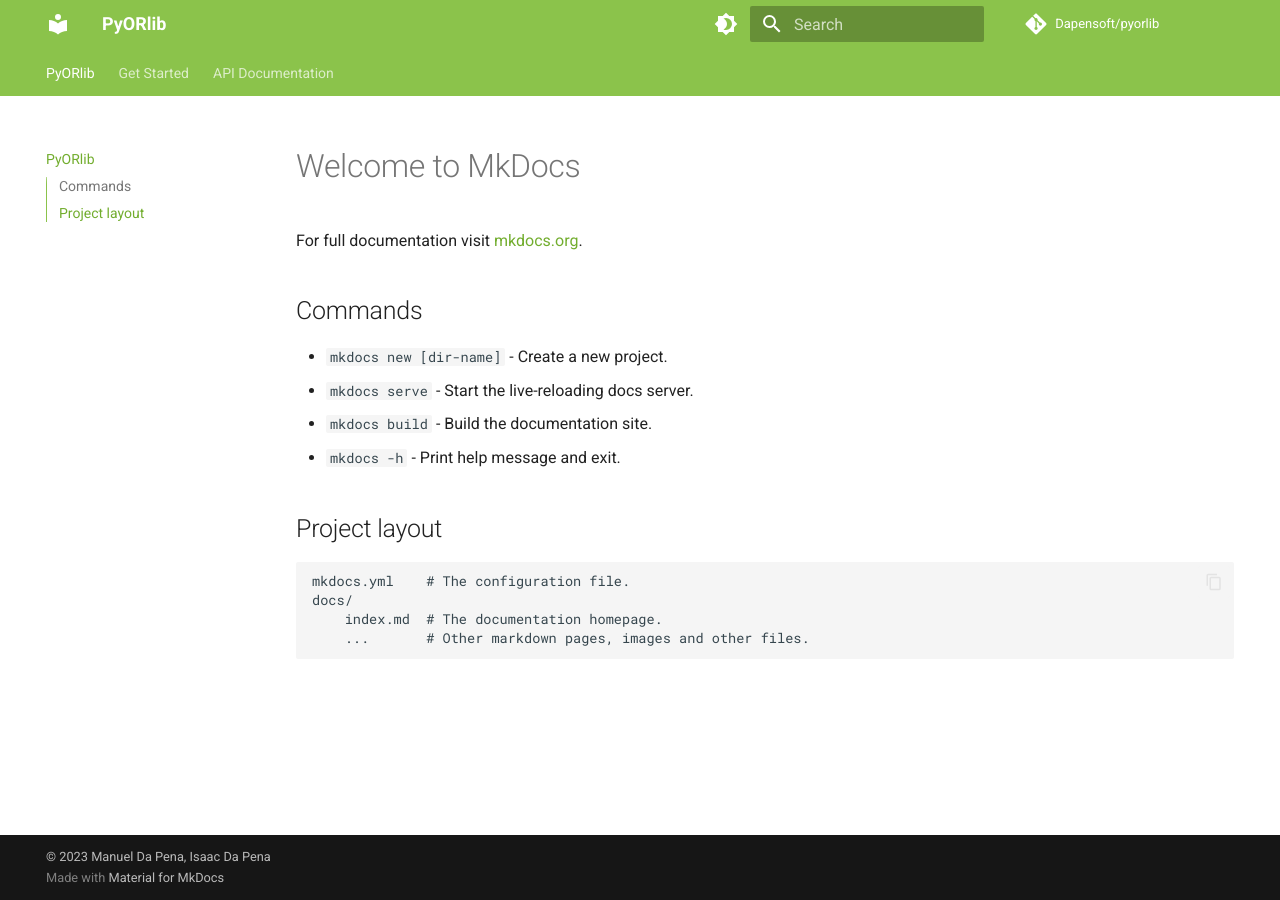
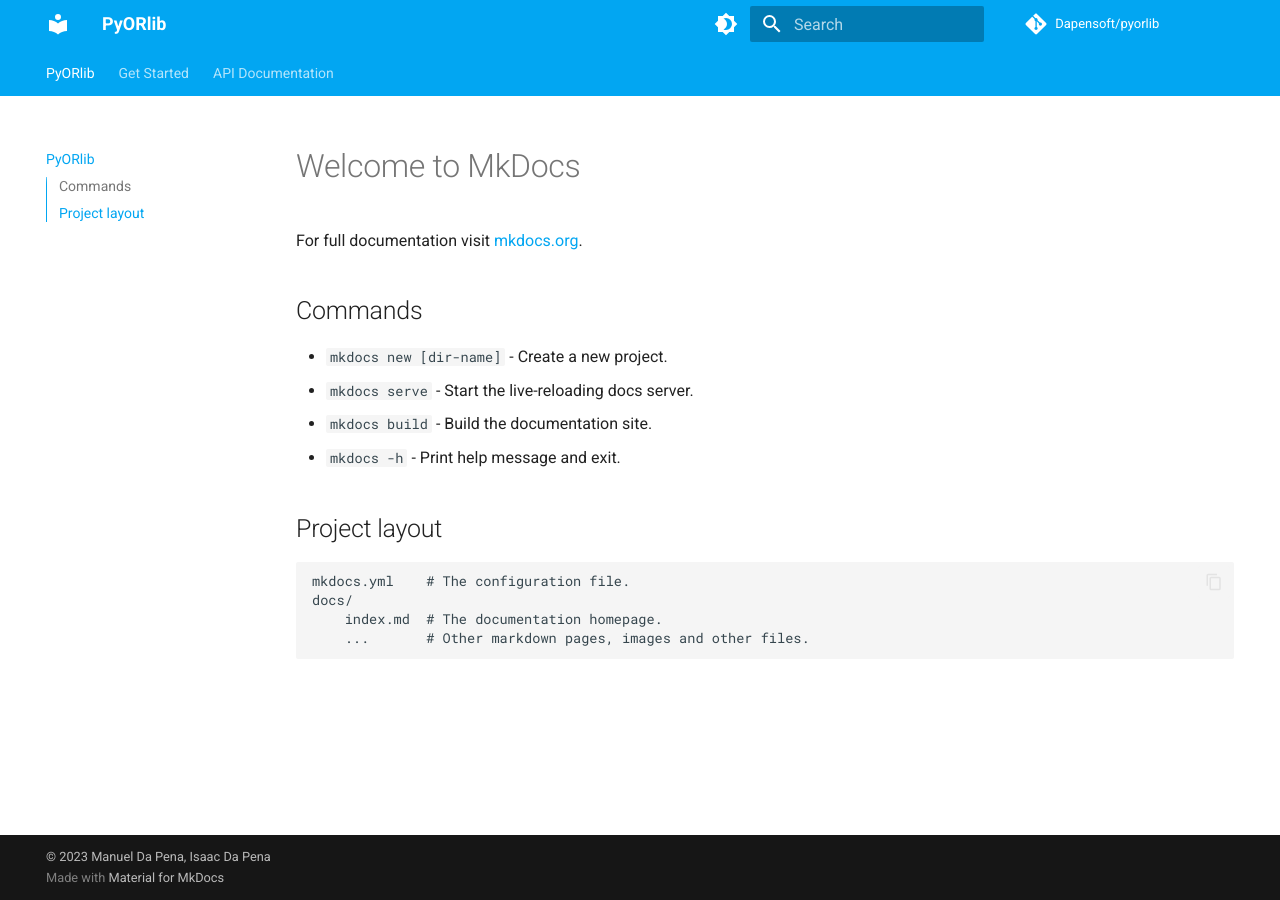
Before and after one commit to dapensoft/pyorlib, an MkDocs documentation site: the page built from docs/index.md, in a window 1280 px wide. Built offline with MkDocs 1.6.1 and Material for MkDocs 9.7.7, drawn with Linux system fonts in a browser that asks for light colours; comment, search, counter and statistics services are not loaded.

Commit message:
Update mkdocs.yml

```diff
--- a/mkdocs.yml
+++ b/mkdocs.yml
@@ -7,14 +7,14 @@
   palette:
     - media: '(prefers-color-scheme: light)'
       scheme: default
-      primary: light green
+      primary: light blue
       accent: amber
       toggle:
         icon: material/brightness-4
         name: Switch to dark mode
     - media: '(prefers-color-scheme: dark)'
       scheme: slate
-      primary: teal
+      primary: light blue
       accent: amber
       toggle:
         icon: material/brightness-7
```
